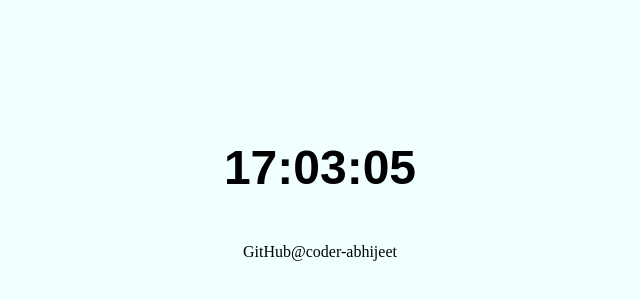
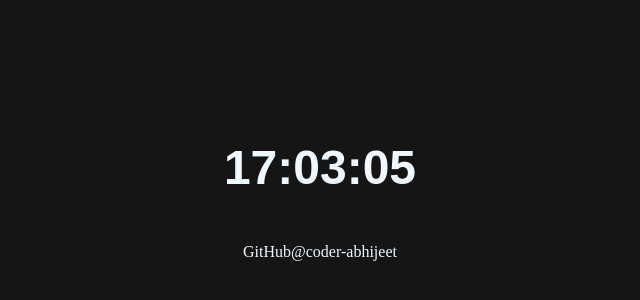
Before and after one commit to coder-abhijeet/Simple-Clock, a plain HTML site: page index.html in a window 1280 px wide. Shown: the part 224-524 px from the top of the page, without its empty margins (320-960 px from the left). Drawn offline with Linux system fonts and the light colour scheme.

Commit message:
color changed

```diff
--- a/style.css
+++ b/style.css
@@ -2,10 +2,12 @@
     font-size: 3rem;
     font-family:Arial, Helvetica, sans-serif;
     font-weight: bold;
+    color: aliceblue;
 }
 
 body{
-    background-color:azure;
+    color: aliceblue;
+    background-color:rgb(21, 21, 21);
     align-content: center;
     text-align: center;
     height: 100vh;
```
